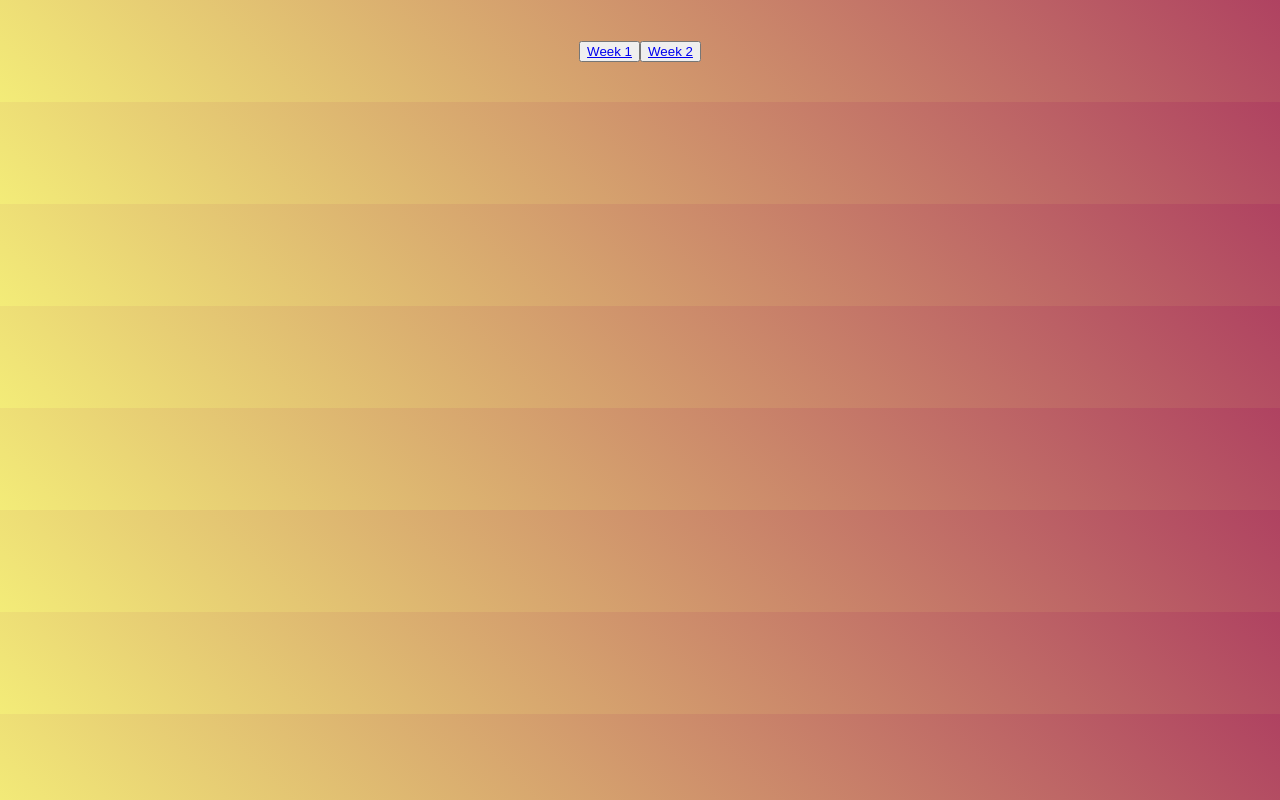
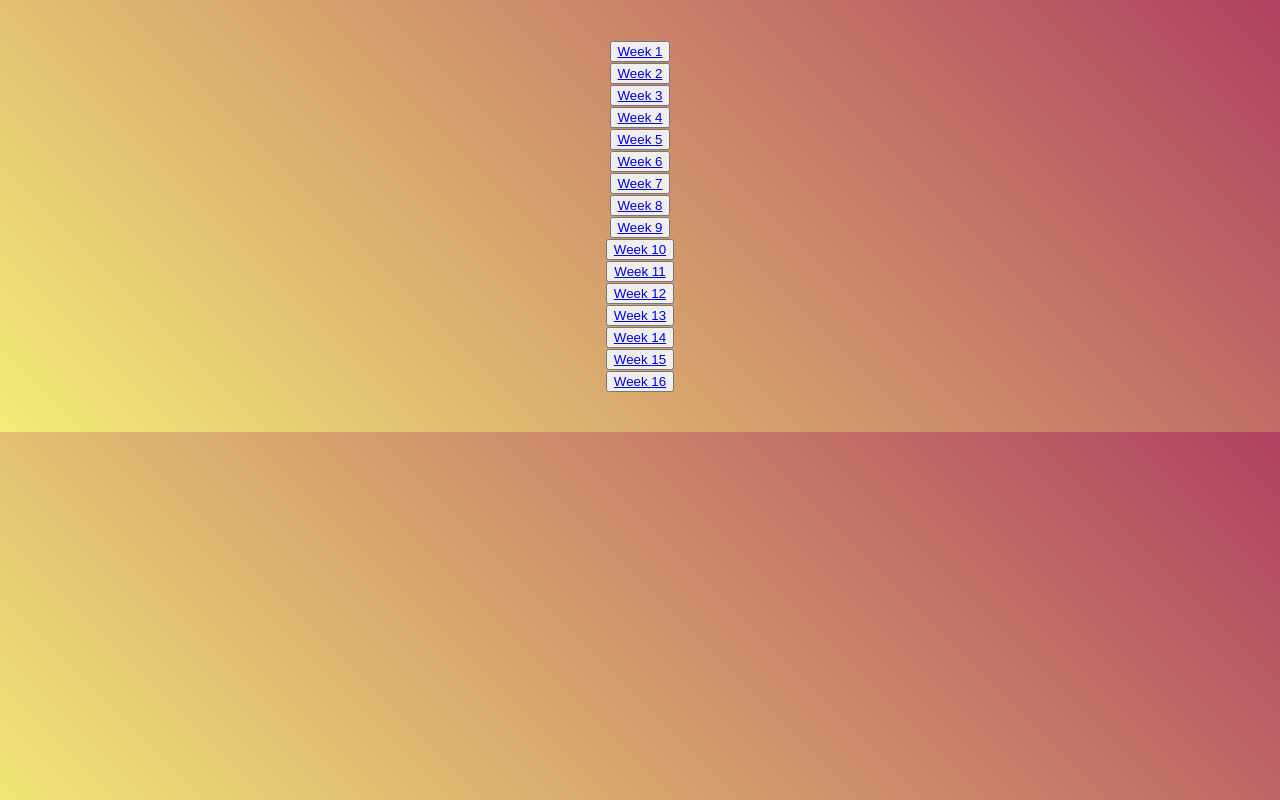
Before and after one commit to usama-asghar1/BootcampersSurvivalGuide, a React (Create React App) app: page / in a window 1280 px wide. Built offline with nearby package versions, Linux system fonts and the light colour scheme.

Commit message:
ROUTING WORKS FOR EACH BUTTON/WEEK

```diff
--- a/src/App.js
+++ b/src/App.js
@@ -3,12 +3,13 @@ import './App.css';
 import Forum from './Forum/index.js';
 import {Link, Routes, Route} from "react-router-dom";
 import Grid from "./Grid/index.js";
+import weekGrid from "./lib/data.js";
 
 function App() {
   return (
     <div>
     <Routes>
-      <Route path = "/" element = {<Grid />}/>
+      <Route path = "/" element = {<Grid data = {weekGrid} />}/>
       <Route path = "/forums/:id" element = {<Forum />}/>
 
       <Route/>
--- a/src/Grid/index.js
+++ b/src/Grid/index.js
@@ -1,14 +1,18 @@
-import {Link} from "react-router-dom"
+import {Link} from "react-router-dom";
 
-export default function Grid ( ) {
+export default function Grid (props) {
+
+  const gridList = props.data.map(grid => (
+    <div>
+    <button key={grid.id}>
+    <Link to={`/forums/${grid.id}`}>Week {grid.id}</Link>
+    </button>
+     </div>
+     ));
+
   return (
     <div>
-    <button>
-<Link to="/forums/1"> Week 1</Link>
-    </button>
-    <button>
-<Link to="/forums/2">  Week 2</Link>
-    </button>
+{gridList}
     </div>
   )
 }
@@ -16,14 +20,6 @@ export default function Grid ( ) {
 // import React from "react";
 // import Square from "../Square";
 
-// export default function Grid(props) {
-//   const gridList = props.data.map(grid => (
-//     <Square
-//       key={grid.id}
-//       title={grid.title}
-
-//     />
-//   ));
 
 //   return <div>{gridList}</div>;
 // }
--- /dev/null
+++ b/src/lib/data.js
@@ -0,0 +1,81 @@
+const weekGrid = [
+    {
+        id: 1,
+        title: `Week 1`
+    },
+
+    {
+    id: 2,
+        title: `Week 2`
+    },
+
+    {
+    id: 3,
+    title: `Week 3`
+        },
+
+        {
+    id: 4,
+    title: `Week 4`
+    },
+
+    {
+    id: 5,
+    title: `Week 5`
+    },
+    {
+        id: 6,
+        title: `Week 6`
+    },
+
+    {
+    id: 7,
+        title: `Week 7`
+    },
+
+    {
+    id: 8,
+    title: `Week 8 `
+        },
+
+        {
+    id: 9,
+    title: `Week 9 `
+    },
+
+    {
+    id: 10,
+    title: `Week 10 `
+    },
+
+    {
+        id: 11,
+        title: `Week 11 `
+    },
+
+    {
+    id: 12,
+        title: `Week 12 `
+    },
+
+    {
+    id: 13,
+    title: `Week 13 `
+        },
+
+        {
+    id: 14,
+    title: `Week 14 `
+    },
+
+    {
+    id: 15,
+    title: `Week 15 `
+    },
+    {
+        id: 16,
+        title: `Week 16 `
+        },
+];
+
+export default weekGrid;
```
Also changed, not shown: src/Square/index.js (+13 -0 lines).
